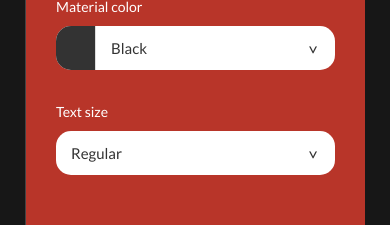
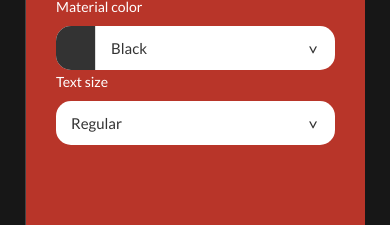
Before and after one commit to sebastiangolab/t-shirt-creator, a React (Create React App) app: page / in a window 390 px wide. Shown: the part 173-398 px from the top of the page. Built offline with nearby package versions, Linux system fonts and the light colour scheme.

Commit message:
Update FormFieldOrg

```diff
--- a/src/components/organisms/FormFieldOrg/formField.styles.css
+++ b/src/components/organisms/FormFieldOrg/formField.styles.css
@@ -8,3 +8,13 @@
     font-weight: var(--regular-font);
     margin-bottom: 7px;
 }
+
+@media (max-width: 991px) {
+    .field:nth-child(2) {
+        margin-top: 0;
+    }
+
+    .field__mobile--hide {
+        display: none;
+    }
+}
--- a/src/components/organisms/FormFieldOrg/index.tsx
+++ b/src/components/organisms/FormFieldOrg/index.tsx
@@ -4,11 +4,17 @@ import './formField.styles.css';
 interface FormFieldProps {
    label: string;
    children: ReactNode;
+   isHideOnMobile?: boolean;
 }
 
-const FormFieldOrg = ({ label, children }: FormFieldProps) => {
+const FormFieldOrg = ({ label, children, isHideOnMobile }: FormFieldProps) => {
    return (
-      <div className="field">
+      <div
+         className={`
+         field
+         ${isHideOnMobile ? 'field__mobile--hide' : 'null'}
+      `}
+      >
          <label className="field__label">{label}</label>
          {children}
       </div>
```
